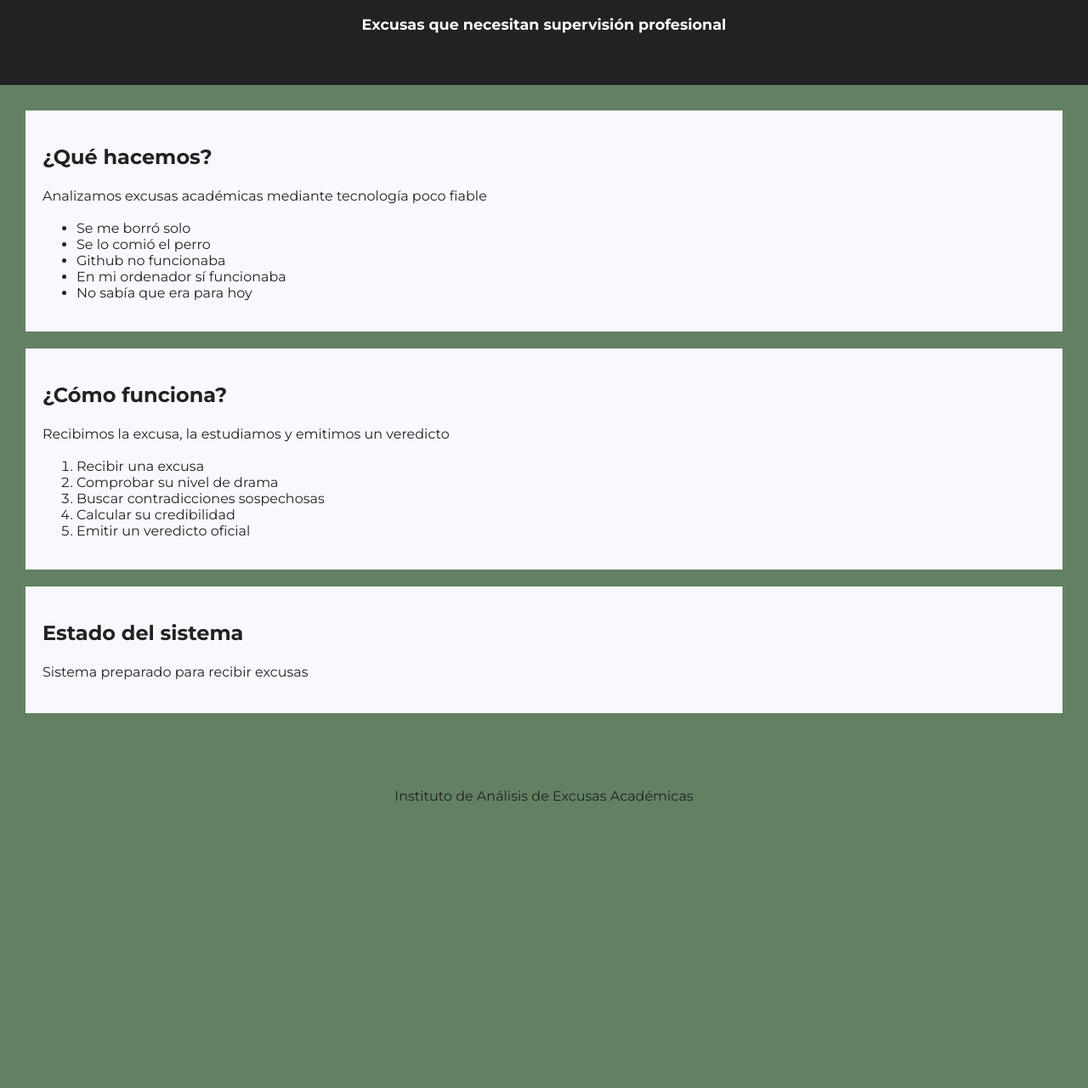
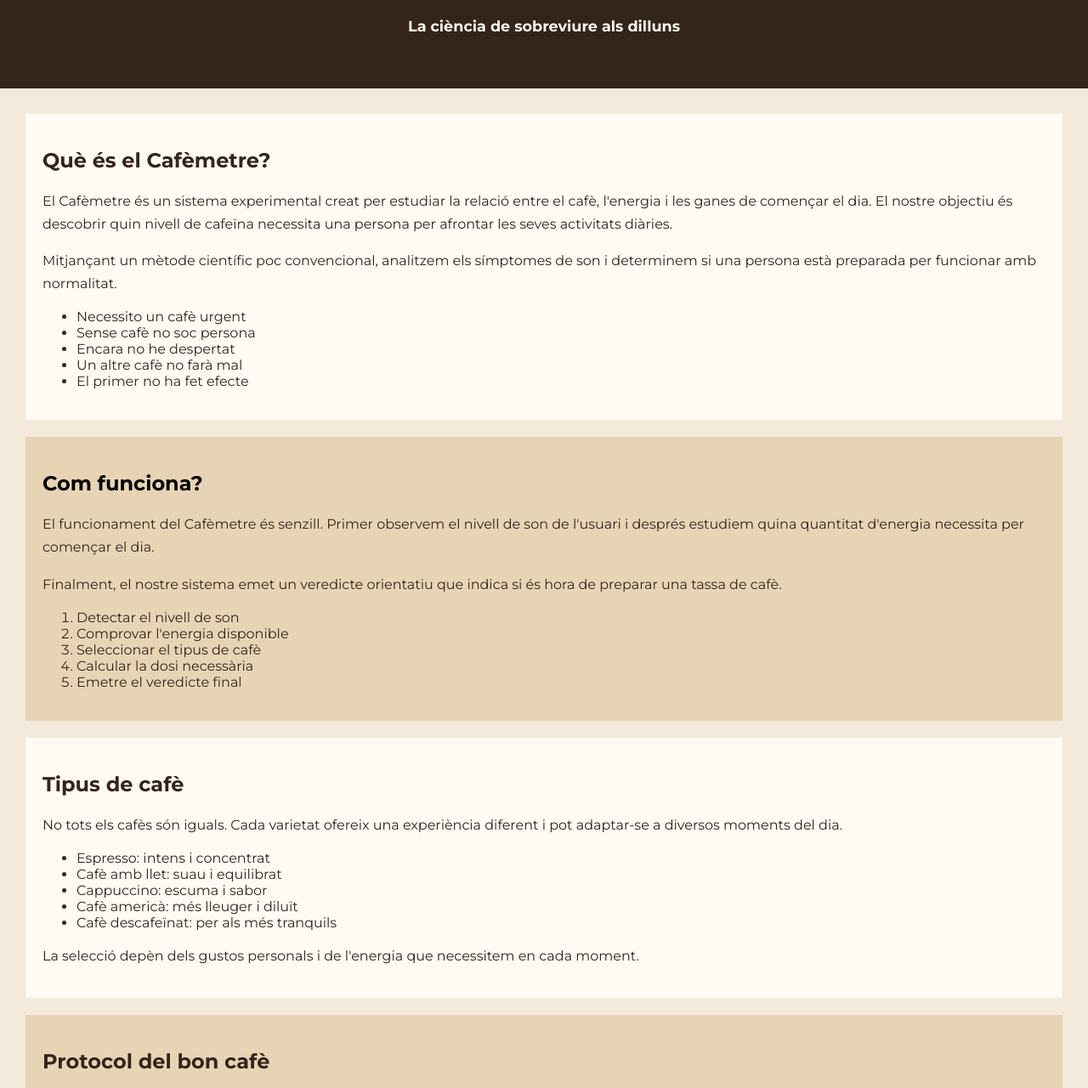
Before and after one commit to arnaucortescarmona-svg/Cort-sArnau_Excusometro, a plain HTML site: page index.html in a window 1280 px wide. Shown: the part 146-1426 px from the top of the page at 85% size. Before the commit the page ends 1131 px from the top, so only its background shows below. Drawn offline with Linux system fonts and the light colour scheme.

Commit message:
Actu 17/10

```diff
--- a/estil.css
+++ b/estil.css
@@ -1,14 +1,15 @@
+
 @import url('https://fonts.googleapis.com/css2?family=Montserrat:ital,wght@0,100..900;1,100..900&display=swap');
 
 body {
     margin: 0;
-    background-color: rgb(99, 128, 99);
+    background-color: #f3eadb;
     font-family: "Montserrat", sans-serif;
-    color: #222;
+    color: #33241c;
 }
 
 h1 {
-    color: crimson;
+    color: #e0a45a;
     font-size: 3em;
 }
 
@@ -17,7 +18,7 @@ h2 {
 }
 
 p {
-    line-height: 1.5;
+    line-height: 1.7;
 }
 
 header p {
@@ -28,9 +29,8 @@ header p {
 header {
     padding: 40px;
     text-align: center;
-    background-color: #222;
-    color: ghostwhite;
-
+    background-color: #33241c;
+    color: #fff8ed;
 }
 
 main {
@@ -39,12 +39,22 @@ main {
 }
 
 section {
-    background-color: ghostwhite;
+    background-color: #fffaf2;
     padding: 20px;
     margin-bottom: 20px;
+}
+
+.como {
+    background-color: #e7d4b5;
+}
+
+#comoFunciona {
+    color: #000000;
 }
 
 footer {
     padding: 20px;
     text-align: center;
+    background-color: #33241c;
+    color: #fff8ed;
 }
--- a/index.html
+++ b/index.html
@@ -1,14 +1,15 @@
+
 <!DOCTYPE html>
-<html lang="en">
+<html lang="ca">
 
 <head>
     <meta charset="UTF-8">
     <meta name="viewport" content="width=device-width, initial-scale=1.0">
-    <meta name="description" content="Sistema experimental para detectar excusas de alumnos">
-    <meta name="keywords" content="excusas, estudiantes, detector, excusómetro">
+    <meta name="description" content="Sistema experimental per mesurar la necessitat de cafè">
+    <meta name="keywords" content="cafè, energia, cafeïna, cafèmetre">
     <link rel="shortcut icon" href="img/robot-solid-full.svg" type="image/x-icon">
     <link rel="stylesheet" href="estil.css">
-    <title>Excusómetro</title>
+    <title>Cafèmetre</title>
     <style>
 
     </style>
@@ -16,42 +17,72 @@
 
 <body>
     <header>
-        <h1 >Excusómetro molón</h1>
-        <p >Excusas que necesitan supervisión profesional</p>
+        <h1>Cafèmetre professional</h1>
+        <p>La ciència de sobreviure als dilluns</p>
     </header>
 
     <main>
         <section>
-            <h2>¿Qué hacemos?</h2>
-            <p>Analizamos excusas académicas mediante tecnología poco fiable</p>
+            <h2>Què és el Cafèmetre?</h2>
+            <p>El Cafèmetre és un sistema experimental creat per estudiar la relació entre el cafè, l'energia i les ganes de començar el dia. El nostre objectiu és descobrir quin nivell de cafeïna necessita una persona per afrontar les seves activitats diàries.</p>
+            <p>Mitjançant un mètode científic poc convencional, analitzem els símptomes de son i determinem si una persona està preparada per funcionar amb normalitat.</p>
             <ul>
-                <li>Se me borró solo</li>
-                <li>Se lo comió el perro</li>
-                <li>Github no funcionaba</li>
-                <li>En mi ordenador sí funcionaba</li>
-                <li>No sabía que era para hoy</li>
+                <li>Necessito un cafè urgent</li>
+                <li>Sense cafè no soc persona</li>
+                <li>Encara no he despertat</li>
+                <li>Un altre cafè no farà mal</li>
+                <li>El primer no ha fet efecte</li>
             </ul>
+        </section>
 
-        </section>
-        <section>
-            <h2>¿Cómo funciona?</h2>
-            <p>Recibimos la excusa, la estudiamos y emitimos un veredicto</p>
+        <section class="como">
+            <h2 id="comoFunciona">Com funciona?</h2>
+            <p>El funcionament del Cafèmetre és senzill. Primer observem el nivell de son de l'usuari i després estudiem quina quantitat d'energia necessita per començar el dia.</p>
+            <p>Finalment, el nostre sistema emet un veredicte orientatiu que indica si és hora de preparar una tassa de cafè.</p>
             <ol>
-                <li>Recibir una excusa</li>
-                <li>Comprobar su nivel de drama</li>
-                <li>Buscar contradicciones sospechosas</li>
-                <li>Calcular su credibilidad</li>
-                <li>Emitir un veredicto oficial</li>
+                <li>Detectar el nivell de son</li>
+                <li>Comprovar l'energia disponible</li>
+                <li>Seleccionar el tipus de cafè</li>
+                <li>Calcular la dosi necessària</li>
+                <li>Emetre el veredicte final</li>
             </ol>
         </section>
+
         <section>
-            <h2>Estado del sistema</h2>
-            <p>Sistema preparado para recibir excusas</p>
+            <h2>Tipus de cafè</h2>
+            <p>No tots els cafès són iguals. Cada varietat ofereix una experiència diferent i pot adaptar-se a diversos moments del dia.</p>
+            <ul>
+                <li>Espresso: intens i concentrat</li>
+                <li>Cafè amb llet: suau i equilibrat</li>
+                <li>Cappuccino: escuma i sabor</li>
+                <li>Cafè americà: més lleuger i diluït</li>
+                <li>Cafè descafeïnat: per als més tranquils</li>
+            </ul>
+            <p>La selecció depèn dels gustos personals i de l'energia que necessitem en cada moment.</p>
+        </section>
+
+        <section class="como">
+            <h2>Protocol del bon cafè</h2>
+            <p>Per obtenir un bon resultat, és important seguir unes pautes bàsiques de preparació. Un cafè ben preparat pot convertir una pausa qualsevol en un moment especial.</p>
+            <ol>
+                <li>Escollir un cafè de qualitat</li>
+                <li>Preparar una tassa neta</li>
+                <li>Afegir la quantitat adequada d'aigua</li>
+                <li>Respectar el temps de preparació</li>
+                <li>Servir i gaudir del resultat</li>
+            </ol>
+        </section>
+
+        <section>
+            <h2>Estat de la cafetera</h2>
+            <p>El sistema es troba operatiu i preparat per iniciar una nova jornada d'investigació cafetera. Els nivells de motivació són variables i depenen directament de l'hora del dia.</p>
+            <p>En cas de cansament extrem, es recomana fer una pausa, descansar adequadament i valorar si realment necessitem un altre cafè.</p>
         </section>
     </main>
 
     <footer>
-        <p>Instituto de Análisis de Excusas Académicas</p>
+        <p>Institut d'Investigació Cafetera</p>
+        <p>La qualitat del dia comença amb una bona tassa.</p>
     </footer>
 
 </body>
```
